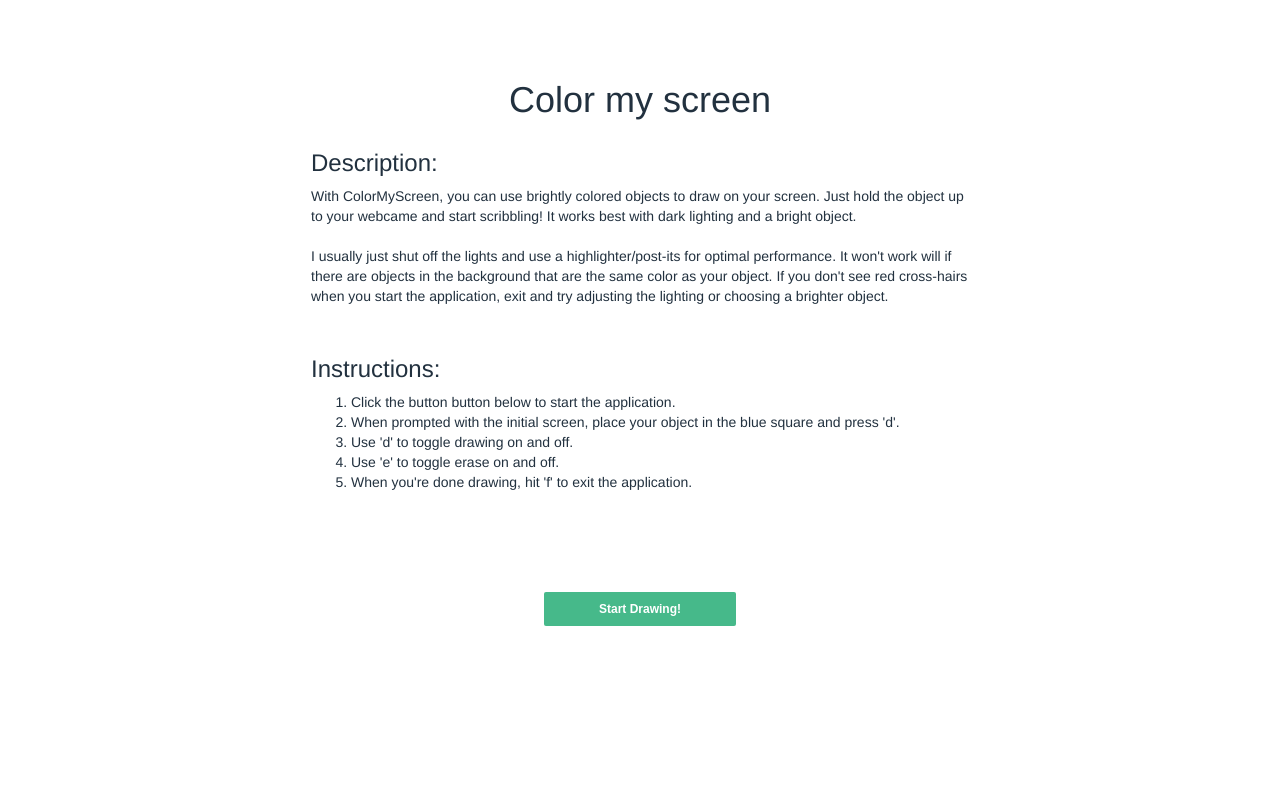
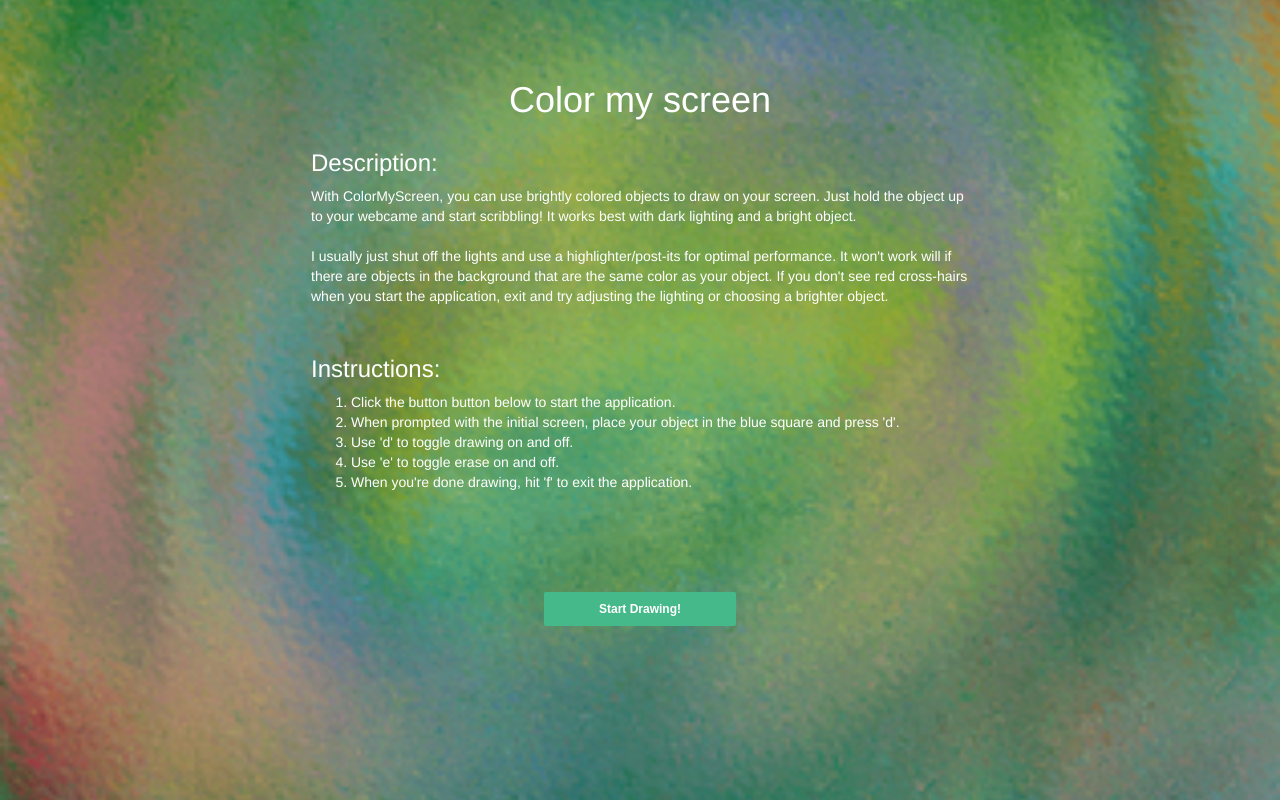
Before and after one commit to nathanshiaulam/handrawn, a Flask app: page / in a window 1280 px wide. Run offline with Flask 2, Linux system fonts and the light colour scheme; some libraries are stand-ins or nearby versions.

Commit message:
added background image

```diff
--- a/static/css/main.css
+++ b/static/css/main.css
@@ -1,12 +1,21 @@
 @import url('bootstrap.min.css');
 
+#wrapper {
+  background: no-repeat center right fixed url(colorscreen.png);
+  background-size: cover;
+  height: 100vh;
+}
 
+.overlay {
+	background-color: rgba(0, 0, 0, .2);
+	height: 100vh;
+}
 #header {
 	text-align: center;
 	vertical-align: middle;
 	display: block;
 	margin-top: 10vh;
-	color: #22313F;
+	color: white;
 }
 
 .guide-box {
@@ -15,7 +24,7 @@
 	margin-bottom: 10vh;
 }
 .guide {
-	color: #22313F;
+	color: white;
 	display: block;
 }
 
--- a/templates/index.html
+++ b/templates/index.html
@@ -6,6 +6,7 @@
 	</head>
 	<body>
 		<div id="wrapper">
+			<div class="overlay">
 			<div class="container top">
 				<div id="header">
 					<h1>Color my screen</h1>
@@ -35,6 +36,7 @@
 				<a href="/showVideo"><div class="center-button"><button id="start">Start Drawing!</button></div></a>
 			</div>
 		</div>
+	</div>
 	</body>
 	<script type="text/javascript" src="http://code.jquery.com/jquery-latest.min.js"></script>
 </html>
```
Also changed, not shown: static/css/colorscreen.png (added).
